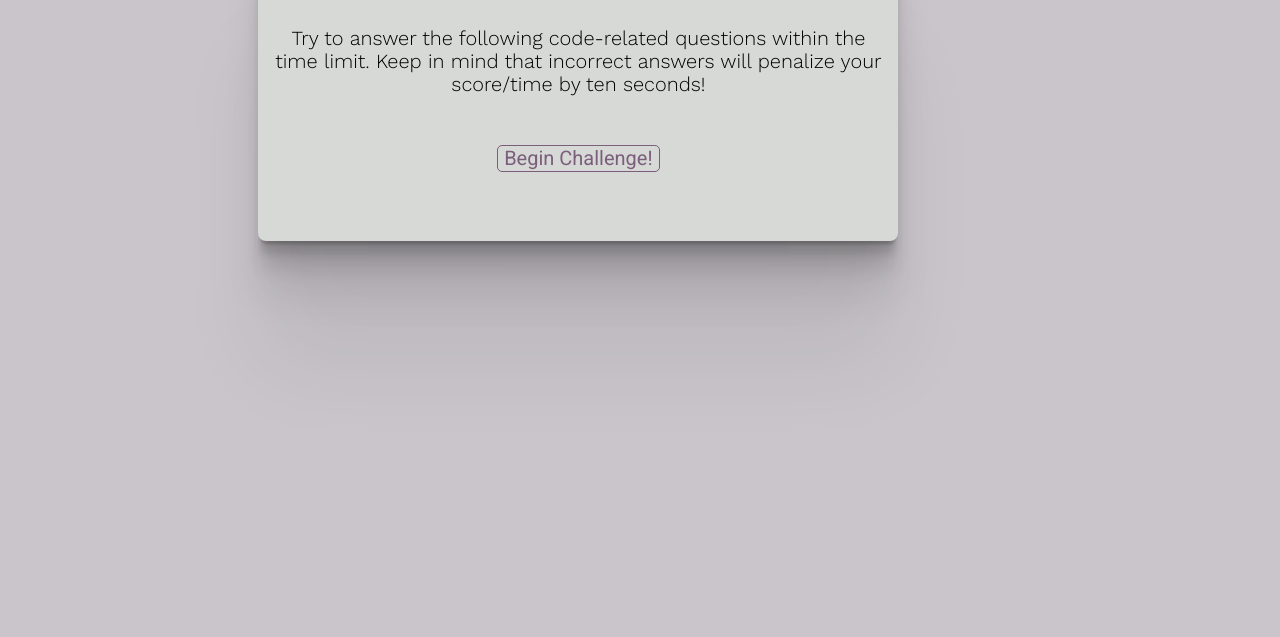
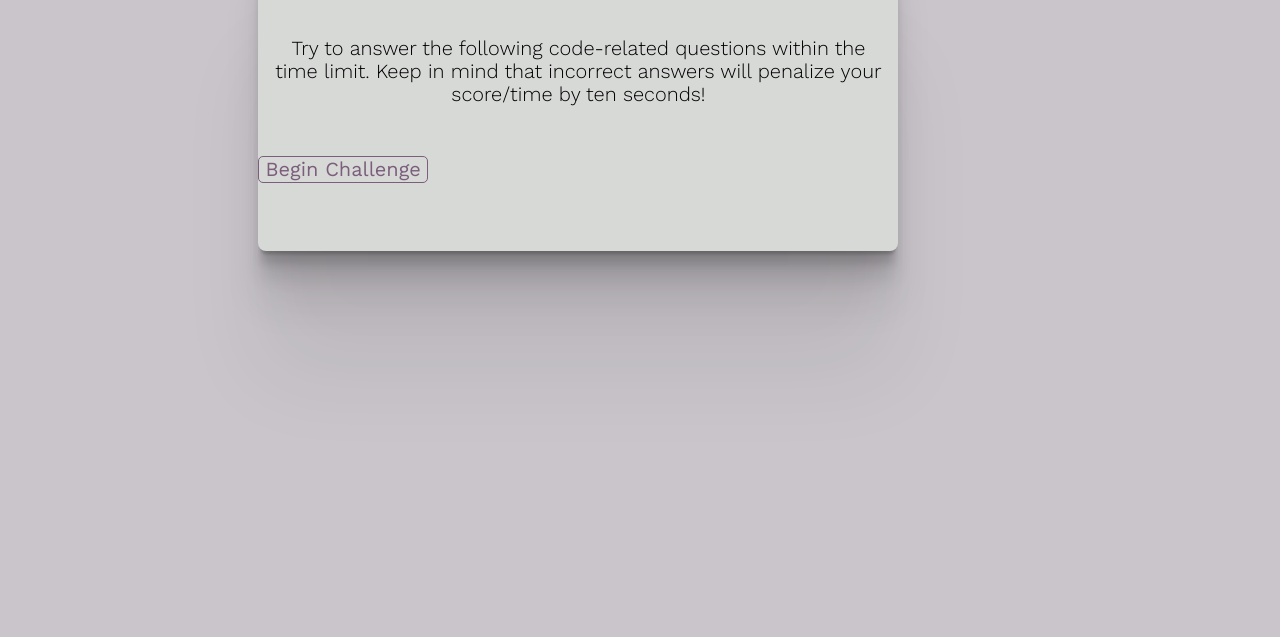
Before and after one commit to 13tinydots/quiz, a plain HTML site: page index.html in a window 1280 px wide. Shown: the part 163-800 px from the top of the page. Drawn offline with nearby package versions, Linux system fonts and the light colour scheme.

Commit message:
refactor and resource opt

```diff
--- a/assets/css/styles.css
+++ b/assets/css/styles.css
@@ -58,14 +58,28 @@ h2, h3{
     font-weight:lighter;
 }
 
-h2, h3, .msgDisp, .timerDisp {
+h2, h3, h5, .msgDisp, .timerDisp {
     font-size: 1.25rem;
     font-weight: 300;
-
 }
 
 .hidden {
     display:none;
+}
+
+.hidePosFeedback {
+    display:none;
+}
+
+.hideNegFeedback {
+    display:none;
+}
+
+.clickStartTest {
+    color:#7b5e7b;
+    background:#D7D9D7;
+    border:0.05em solid #7b5e7b;
+    border-radius:0.25em;
 }
 
 h3 {
@@ -73,6 +87,8 @@ h3 {
     font-style: italic;
     color: var(--colorThree);
 }
+
+
 
   .msgDisp {
     grid-area: msgDisp;
--- a/assets/js/script.js
+++ b/assets/js/script.js
@@ -2,7 +2,6 @@
 var contAlign = document.getElementById("container");
 var headline = document.getElementById("cardHeading");
 var ansBlank = document.getElementById("answerSelect");
-var ansFeedback = document.getElementById("feedback");
 var timerPush = document.getElementById("timer");
 var showScores = document.getElementById("showScores");
 var wrongAnswer = false;
@@ -62,17 +61,12 @@ function welcomeDisp(){
     ansBlank.style.marginLeft = "1rem";
     ansBlank.style.marginRight = "1rem";
     ansBlank.textContent = 'Try to answer the following code-related questions within the time limit. Keep in mind that incorrect answers will penalize your score/time by ten seconds!';
-    ansFeedback.textContent = "";
-    ansFeedback.style.justifyContent = "center";
-    ansFeedback.innerHTML = `<button id="startTest" type="button">Begin Challenge!</button>`;
-    document.getElementById("startTest").style.color = "#7b5e7b";
-    document.getElementById("startTest").style.background = "#D7D9D7";
-    document.getElementById("startTest").style.border = ".05em solid #7b5e7b";
-    document.getElementById("startTest").style.borderRadius = ".25em";
+
     document.getElementById("startTest").addEventListener("click", beginTest);
 }
 // first clears the testing area and configures it to show questions
 function beginTest() {
+    document.getElementById("startTestContainer").setAttribute("class", "hidden");
     console.log("begin test");
     headline.textContent = "";
     headline.style.justifyContent = "left";
@@ -81,7 +75,6 @@ function beginTest() {
     ansBlank.textContent = "";
     ansBlank.style.textAlign = "left";
     ansBlank.style.marginLeft = "2rem";
-    ansFeedback.innerHTML = `<h3 id="feedback"></h3>`;
     startTimer();
     currentQuestion = 0;
     showQuestion();
@@ -110,6 +103,8 @@ function startTimer() {
 
 function showQuestion() {
     document.getElementById("questionContainer").setAttribute("class", "")
+    document.getElementById("posFeedback").setAttribute("class", "hidePosFeedback");
+    document.getElementById("negFeedback").setAttribute("class", "hideNegFeedback");
     document.getElementById("cardHeading").innerText = questions[currentQuestion].title;
     document.getElementById("answerOne").innerText = questions[currentQuestion].choices[0];
     document.getElementById("answerTwo").innerText = questions[currentQuestion].choices[1];
@@ -127,19 +122,21 @@ function evalQuestion(e){
 
     if(chosenOption == questions[currentQuestion].answer){
         console.log('right')
+        document.getElementById("posFeedback").setAttribute("class", "");
     } else {
         console.log('wrong')
         wrongAnswer = true
+        document.getElementById("posFeedback").setAttribute("class", "");
     }
 
     currentQuestion++;
     if(currentQuestion < questions.length){
         showQuestion();
     } else {
-        return;
+        endGame();
     }
-    // sets timer flag for incorrect responses as needed
-    // displays correct/incorrect message
+
+
 }
 
 function endGame() {
--- a/index.html
+++ b/index.html
@@ -25,8 +25,11 @@
                         <button id ="answerThree" type ="button">placeholder</button>
                         <button id ="answerFour" type ="button">placeholder</button>
                     </div>
-                <h3 id="feedback">Feedback</h3>
-
+                <h3 class="hidePosFeedback"  id="posfeedback">Correct Answer!</h3>
+                <h4 class="hideNegFeedback" id="negFeedback">Sorry, wrong answer</h4>
+                <h5 class="hideStartTest" id="startTestContainer">
+                    <button class="clickStartTest" id="startTest">Begin Challenge</button>
+                </h5>
             </div>
 
         <div class="msgDisp">
@@ -39,8 +42,6 @@
       </section>
     </div>
 
-
-
     <script src="./assets/js/script.js"></script>
 
 </body>
```
Also changed, not shown: 1 other file.
